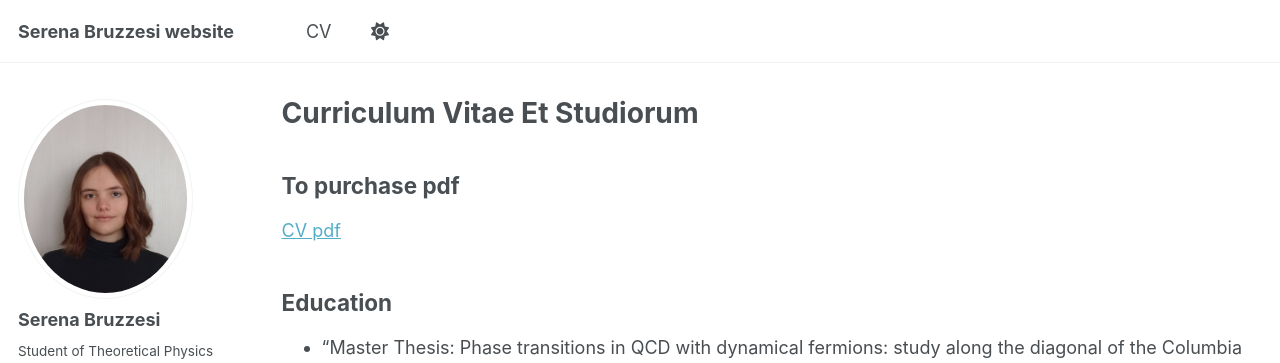
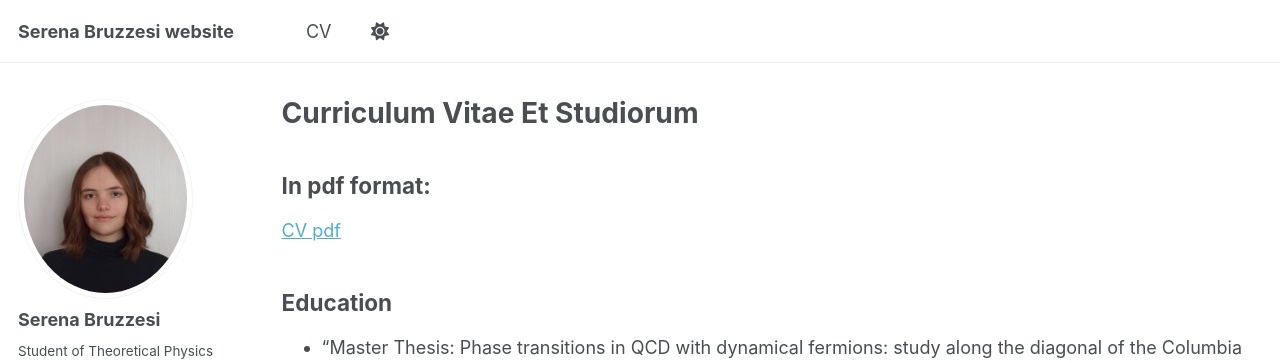
Before and after one commit to Serena1999/Serena1999.github.io, a Jekyll site: the page built from _pages/cv.md, in a window 1280 px wide and 900 px high. Shown: the top 363 px of the window. Built offline with Jekyll 4.4.1, drawn with Linux system fonts in a browser that asks for light colours.

Commit message:
Update cv.md

```diff
--- a/_pages/cv.md
+++ b/_pages/cv.md
@@ -9,7 +9,7 @@ redirect_from:
 
 {% include base_path %}
 
-To purchase pdf
+In pdf format:
 ------
 [CV pdf](https://github.com/Serena1999/Serena1999.github.io/blob/master/files/CV_11_06_2025.pdf)
 
```
